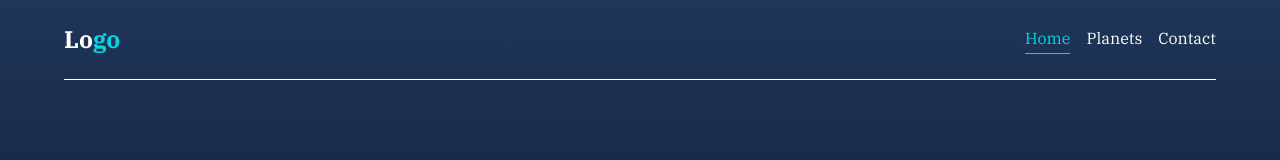
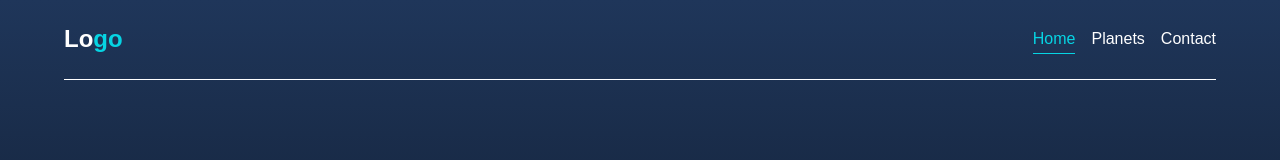
Before and after one commit to knutcode/hostoppgave, a React (Create React App) app: page /#/ in a window 1280 px wide. Shown: the top 160 px of the page. Built offline with nearby package versions, Linux system fonts and the light colour scheme.

Commit message:
font change

```diff
--- a/src/pages/components/Navbar/style.js
+++ b/src/pages/components/Navbar/style.js
@@ -7,7 +7,6 @@ export const StyledLink = styled(Link)`
 
 	&:hover {
 		color: var(--color-primary);
-		border-bottom: 1px solid var(--color-primary);
 	}
 
 	&.active {
@@ -25,6 +24,7 @@ export const Nav = styled.nav`
 	width: 100%;
 	display: flex;
 	justify-content: center;
+	font-family: sans-serif;
 `;
 
 export const NavLinks = styled.div`
```
